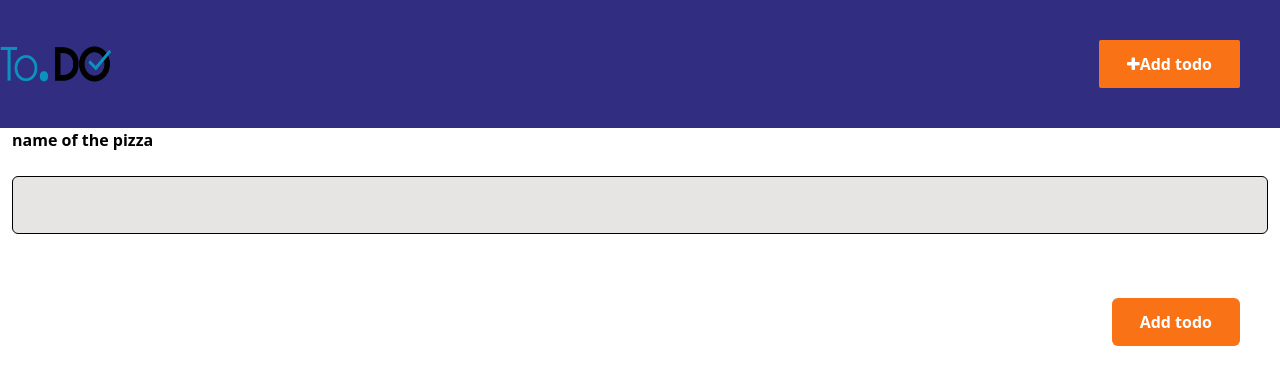
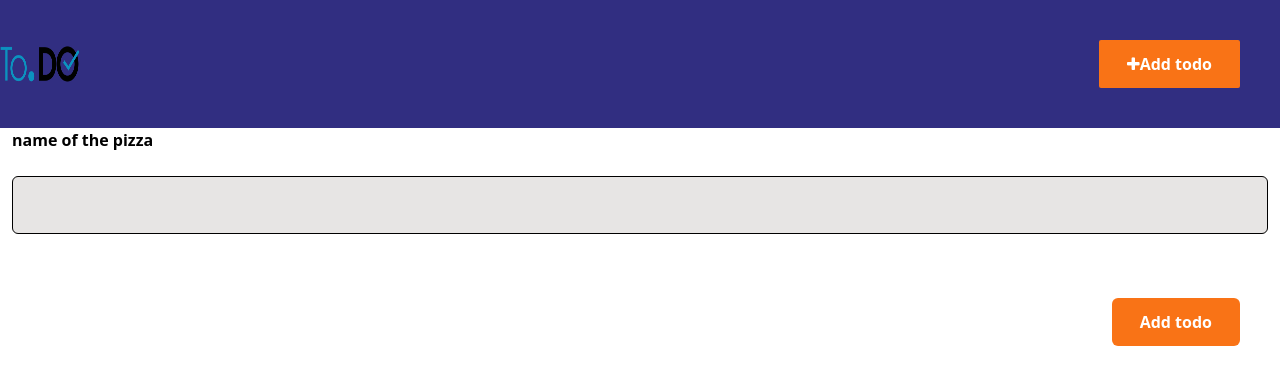
Before and after one commit to kesselleg/todolistproject, a plain HTML site: page html/index2.html in a window 1280 px wide. Drawn offline with Linux system fonts and the light colour scheme.

Commit message:
codes for the width

```diff
--- a/html/index2.html
+++ b/html/index2.html
@@ -9,7 +9,7 @@
 </head>
 <body>
    <div class="flex justify-between  bg-indigo-900">
-   <img src="../img/to1.png" alt="" class="w-28">
+   <img src="../img/to1.png" alt="" class="w-20">
    <button class="bg-orange-500 m-10 px-7  py-3 rounded-sm  text-white font-bold"><i class="fa fa-plus"></i>Add todo</button>
    </div>
    <label class="font-bold mx-3 my-6">name of the pizza</label><br>
```
